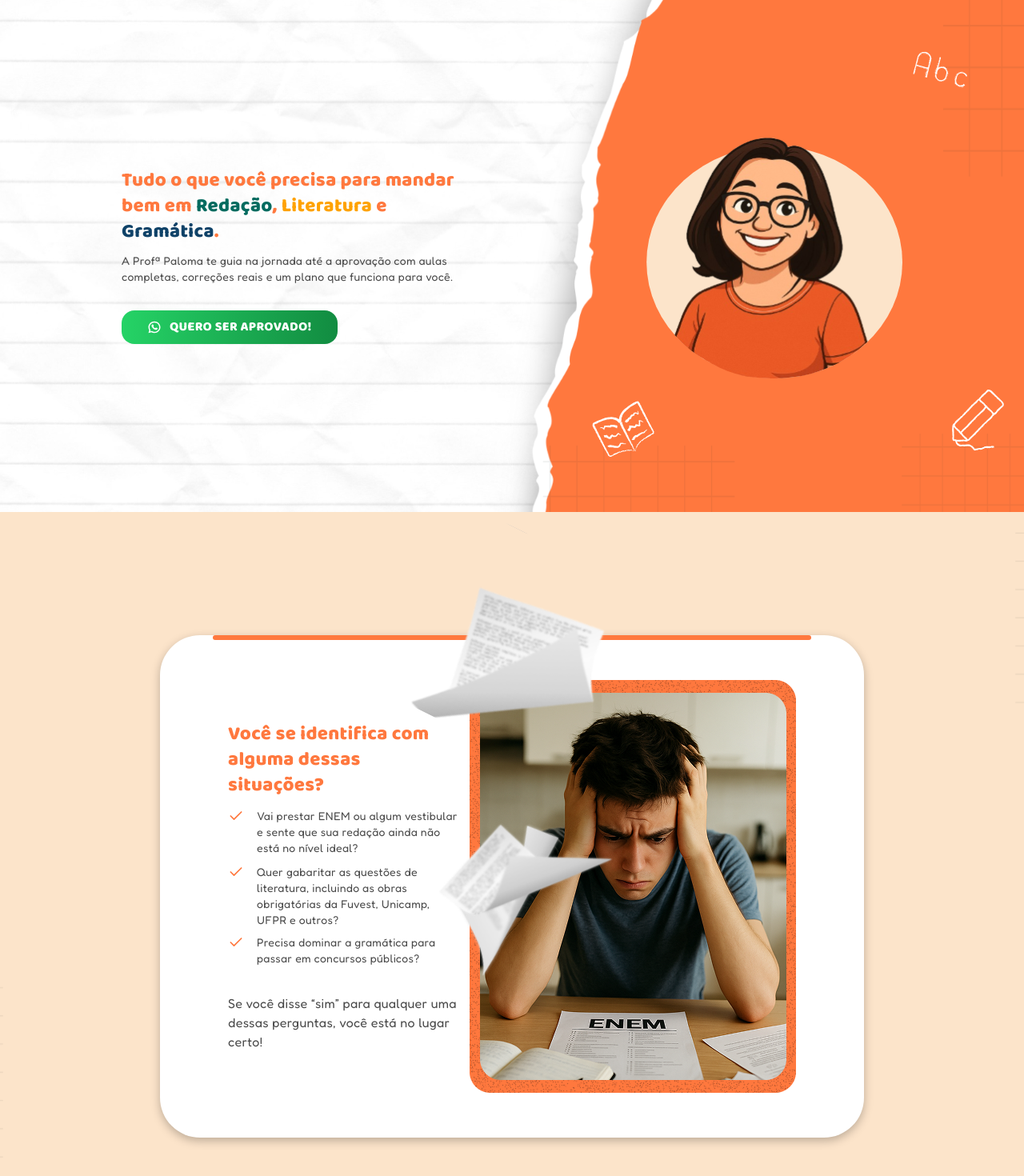
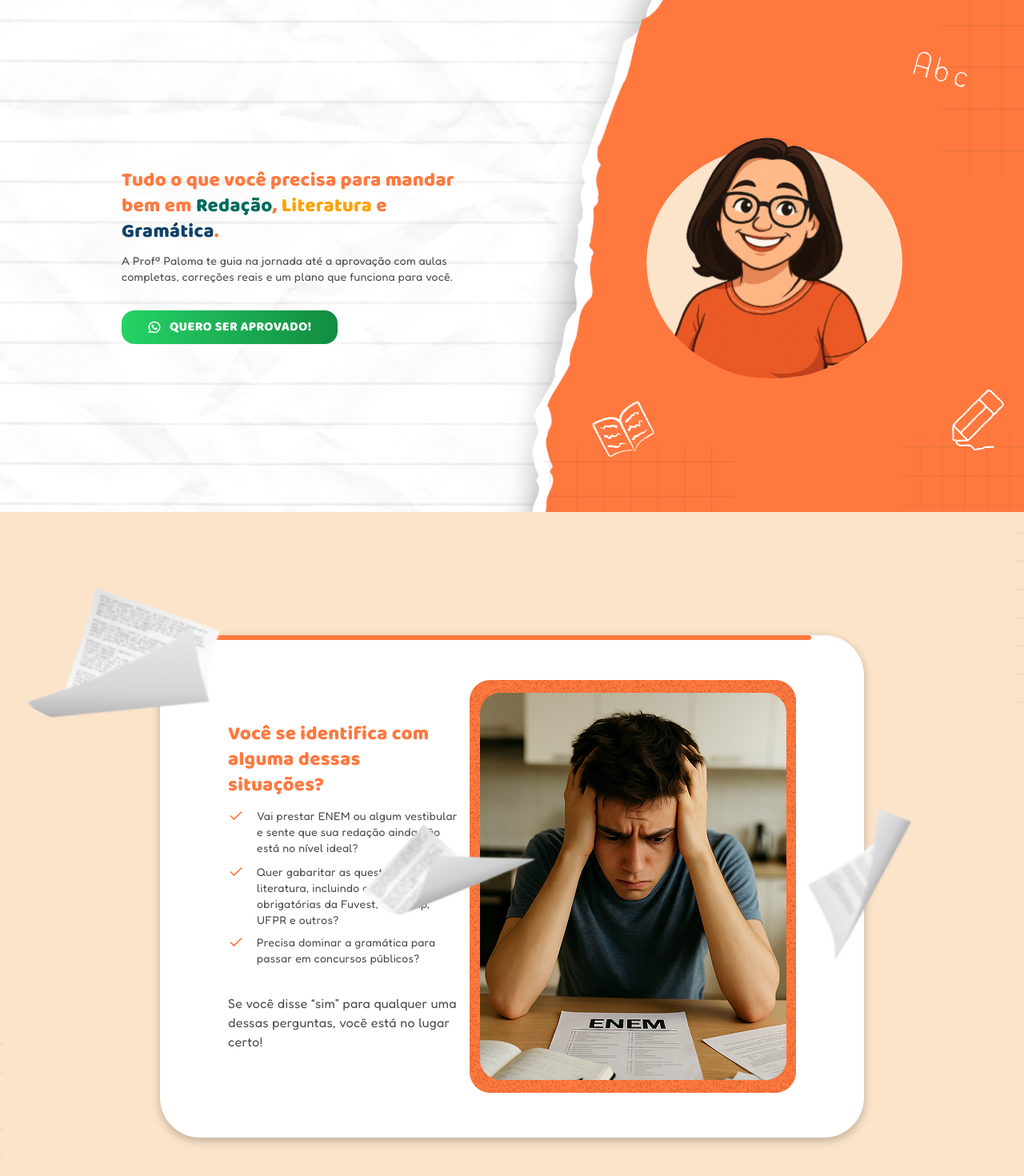
Before and after one commit to amandazzoc/paloma-landingpage, a Next.js app: page / in a window 1280 px wide. Shown: the top 1470 px of the page at 80% size. Built offline with nearby package versions, Linux system fonts and the light colour scheme.

Commit message:
fix: Correct CSS units for positioning and add overflow hidden to prevent horizontal scroll

```diff
--- a/src/app/globals.css
+++ b/src/app/globals.css
@@ -22,6 +22,10 @@
 
 *, *::before, *::after {
   box-sizing: border-box;
+}
+
+html, body {
+  overflow-x: hidden;
 }
 
 body {
@@ -62,7 +66,7 @@ body {
   background-image: url('/images/papel1.svg');
   position: absolute;
   top: 0;
-  left:10;
+  left:10px;
   z-index: 10;
   width: 300px;
   height: 300px;
@@ -71,8 +75,8 @@ body {
 .papel2{
   background-image: url('/images/papel2.svg');
   position: absolute;
-  top: 350;
-  right: 100;
+  top: 350px;
+  right: 100px;
   z-index: 10;
   width: 200px;
   height: 220px;
@@ -82,7 +86,7 @@ body {
   background-image: url('/images/papel3.svg');
   position: absolute;
   bottom: -100;
-  left: 400;
+  left: 400px;
   z-index: 10;
   width: 287.45px;
   height: 285.79px;
```
